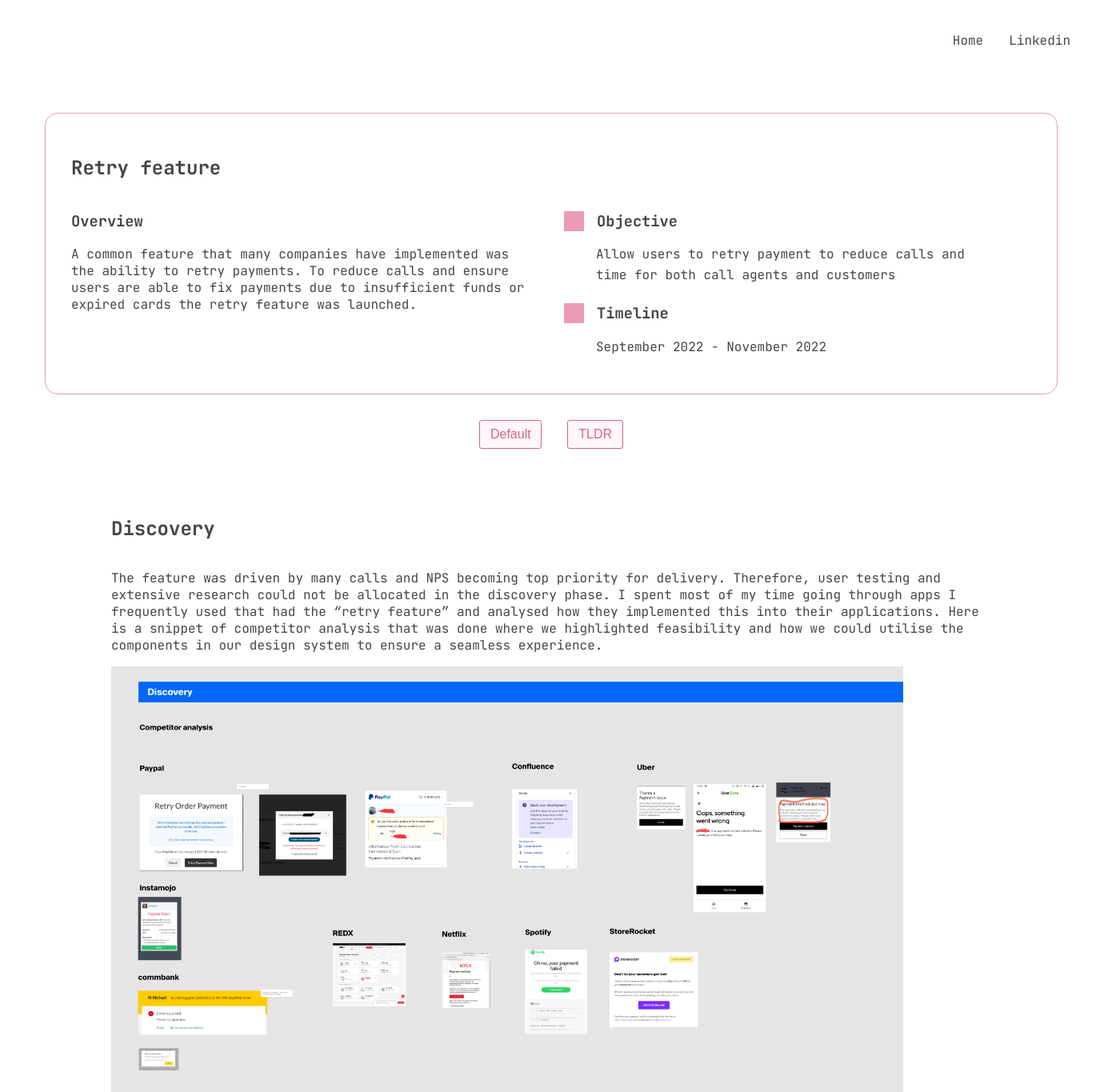
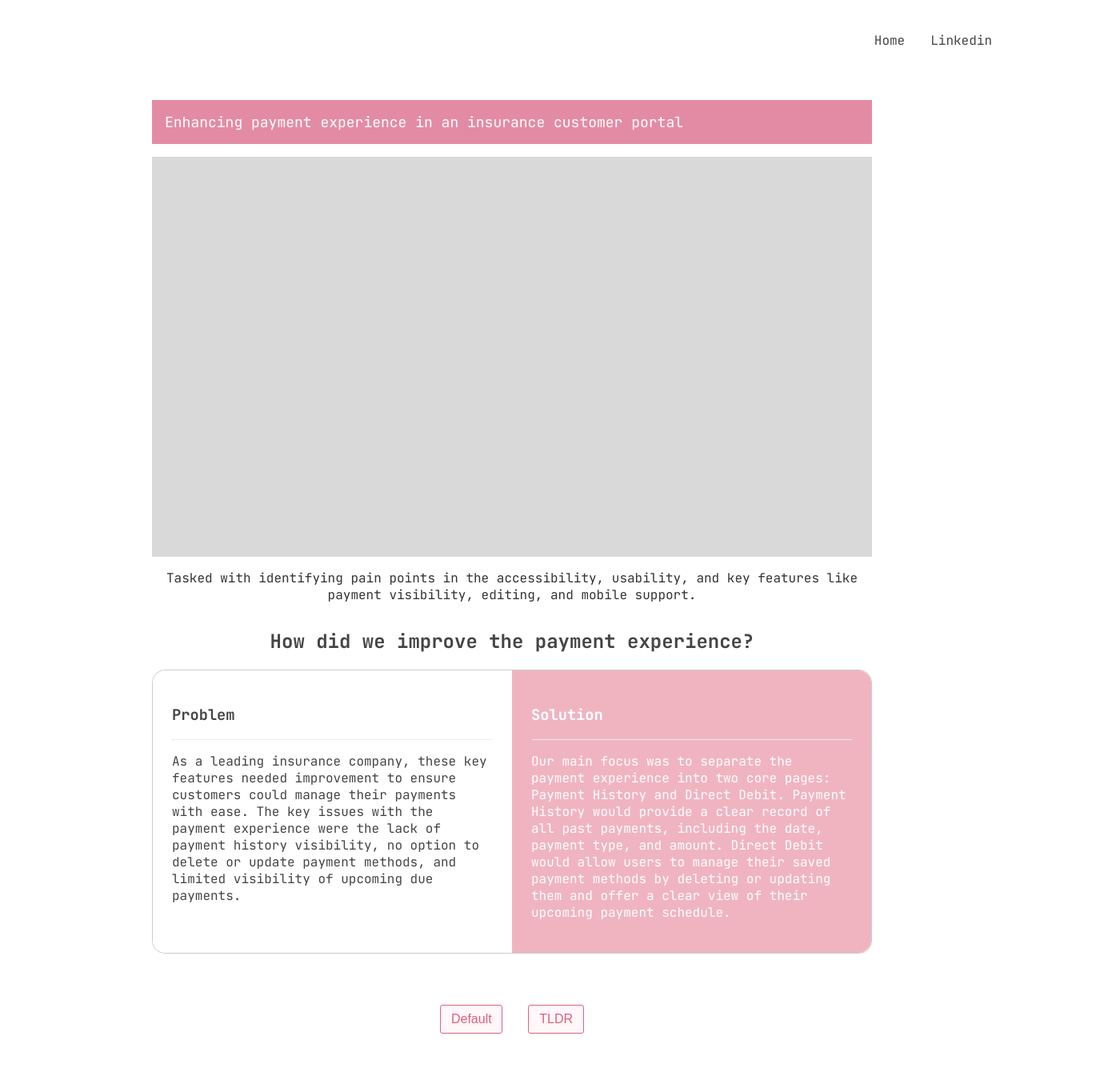
Before and after one commit to crystaltr/portfolio, a React (Create React App) app: page /#/project1 in a window 1280 px wide. Shown: the top 1365 px of the page at 80% size, 1370 px wide, since content can reach past the window. Built offline with nearby package versions, Linux system fonts and the light colour scheme.

Commit message:
add imagery

```diff
--- /dev/null
+++ b/src/CaseStudyCards.jsx
@@ -0,0 +1,43 @@
+import React from "react";
+import "./casestudycards.css"; // Import CSS file
+
+const caseStudies = [
+  {
+    title: "Car Match",
+    description:
+      "Car Match is an all-in-one platform that simplifies the car buying process by allowing users to research vehicles, connect with trusted dealers, and access RACV-approved information and reviews. The platform also offers car insurance options, making it a convenient one-stop shop for purchasing a car with confidence and peace of mind.",
+    image: "/images/up.jpg", // Replace with actual image path
+    link: "/up-case-study",
+  },
+  {
+    title: "Whatslively",
+    description:
+      "Enhancing the Whatslively experience by introducing two key features to improve usability and event discovery. This case study focuses on identifying gaps in the current app and designing solutions that better support users in finding and managing live events.",
+    image: "/images/ownhome.jpg", // Replace with actual image path
+    link: "/ownhome-case-study",
+  },
+];
+
+const CaseStudyCards = () => {
+  return (
+    <section className="case-studies">
+      <h2>Other case studies</h2>
+      <div className="case-studies-container">
+        {caseStudies.map((study, index) => (
+          <div key={index} className="case-card">
+            <img src={study.image} alt={study.title} className="case-image" />
+            <div className="case-content">
+              <h3>{study.title}</h3>
+              <p>{study.description}</p>
+              <a href={study.link} className="case-link">
+                View Case Study →
+              </a>
+            </div>
+          </div>
+        ))}
+      </div>
+    </section>
+  );
+};
+
+export default CaseStudyCards;
--- a/src/ProjectOne.jsx
+++ b/src/ProjectOne.jsx
@@ -3,32 +3,66 @@ import './project.css';
 import comp1 from './comp1.png';
 import retryiter from './retryiter.png';
 import retry2 from './retry2.png';
+import CaseStudyCards from "./CaseStudyCards"; // Import the cards component
+
 
 
 function ProjectOne() {
     const [showContentOne, setShowContentOne] = useState(true);
     const [showContentTwo, setShowContentTwo] = useState(false);
         return (
+            <>
+            <section className="case-study">
+            {/* Title Section */}
+            <div className="case-study-title">
+              Enhancing payment experience in an insurance customer portal
+            </div>
+
+            {/* Image Placeholder */}
+            <div className="case-study-image"></div>
+
+            {/* Description */}
+            <p className="case-study-description">
+              Tasked with identifying pain points in the accessibility, usability, and
+              key features like payment visibility, editing, and mobile support.
+            </p>
+
+            {/* Improvement Section */}
+            <h2 className="case-study-heading">How did we improve the payment experience?</h2>
+
+            <div className="case-study-table">
+
+              <div className="table-column problem">
+
+                <h3>Problem</h3>
+                <hr
+            style={{ borderTop: "0px solid lightgrey" }}
+        ></hr>
+                <p>
+                  As a leading insurance company, these key features needed
+                  improvement to ensure customers could manage their payments with
+                  ease. The key issues with the payment experience were the lack of
+                  payment history visibility, no option to delete or update payment
+                  methods, and limited visibility of upcoming due payments.
+                </p>
+              </div>
+              <div className="table-column solution">
+                <h3>Solution</h3>
+                <hr
+            style={{ borderTop: "0px solid lightgrey" }}
+        ></hr>
+                <p>
+                  Our main focus was to separate the payment experience into two core
+                  pages: Payment History and Direct Debit. Payment History would
+                  provide a clear record of all past payments, including the date,
+                  payment type, and amount. Direct Debit would allow users to manage
+                  their saved payment methods by deleting or updating them and offer a
+                  clear view of their upcoming payment schedule.
+                </p>
+              </div>
+            </div>
+          </section>
             <div className='proj-grid'>
-                <div class='overview-container'>
-                <h2>Retry feature</h2>
-                    <div class='col1'>
-                        <h3>Overview</h3>
-                        <p>A common feature that many companies have implemented was the ability to retry payments. To reduce calls and ensure users are able to fix payments
-                            due to insufficient funds or expired cards the retry feature was launched.  </p>
-                    </div>
-                    <div class='col2'>
-                         <div class="objective-container">
-                            <h3>Objective</h3>
-                            <p style={{textIndent:'40px'}}>Allow users to retry payment to reduce calls and</p>
-                            <p style={{textIndent: '40px', lineHeight:'0'}}>time for both call agents and customers</p>
-                        </div>
-                        <div class="timeline-container">
-                            <h3>Timeline</h3>
-                            <p style={{textIndent:'40px'}}>September 2022 - November 2022</p>
-                        </div>
-                    </div>
-                </div>
                 <div class='btn-container' >
                 <button onClick={() => {
                     setShowContentOne(true);
@@ -88,7 +122,9 @@ function ProjectOne() {
                         </p>
                         <img src={retry2} alt="retry2" style={{width: '90%'}}/>
                 </div>)}
+                <CaseStudyCards />
             </div>
+            </>
         )
     }
 
--- /dev/null
+++ b/src/casestudycards.css
@@ -0,0 +1,63 @@
+.case-studies {
+    max-width: 1100px;
+    margin: 3rem auto;
+    text-align: center;
+  }
+
+  .case-studies h2 {
+    font-size: 1.8rem;
+    margin-bottom: 2rem;
+  }
+
+  .case-studies-container {
+    display: flex;
+    justify-content: center;
+    gap: 1.5rem;
+    flex-wrap: wrap;
+  }
+
+  .case-card {
+    width: 400px;
+    background: white;
+    border-radius: 12px;
+    overflow: hidden;
+    box-shadow: 0 4px 10px rgba(0, 0, 0, 0.1);
+    transition: transform 0.2s ease-in-out;
+  }
+
+  .case-card:hover {
+    transform: translateY(-5px);
+  }
+
+  .case-image {
+    width: 100%;
+    height: 180px;
+    object-fit: cover;
+  }
+
+  .case-content {
+    padding: 1.2rem;
+    text-align: left;
+  }
+
+  .case-content h3 {
+    font-size: 1.2rem;
+    margin-bottom: 0.5rem;
+  }
+
+  .case-content p {
+    font-size: 0.9rem;
+    color: #444;
+  }
+
+  .case-link {
+    display: inline-block;
+    margin-top: 0.8rem;
+    font-weight: bold;
+    text-decoration: none;
+    color: #000;
+  }
+
+  .case-link:hover {
+    text-decoration: underline;
+  }
--- a/src/landingpage.css
+++ b/src/landingpage.css
@@ -1,6 +1,6 @@
 
 .landing-container {
-  width: 50%; /* Adjust width as needed */
+  width: 60%; /* Adjust width as needed */
   max-width: 1200px; /* Keeps it responsive */
   margin: 0 auto; /* Centers the content */
 }
@@ -165,7 +165,7 @@
 
 
   .img1 {
-    width: 50%;
+    width: 60%;
     margin-left: auto;
   }
 
--- a/src/project.css
+++ b/src/project.css
@@ -1,46 +1,64 @@
-.proj-grid {
-    display: grid;
-    grid-template-columns: 1fr;
-    padding: 3rem;
-    place-items: center;
+.case-study {
+  max-width: 900px;
+  margin: 0 auto;
+  padding: 2rem;
+  text-align: center;
 }
 
-  .overview-container {
-    color: #454545;
-    padding: 2rem;
-    display: grid;
-    grid-template-columns: repeat(2, 1fr);
-    width: 1200px;
-    height: auto;
-    border-radius: 1rem;
-    border: .05rem solid #ed9ab6;
-    column-gap: 2rem;
+.case-study-title {
+  background-color: #e38ba5;
+  color: white;
+  font-size: 18px;
+  padding: 1rem;
+  text-align: left;
 }
 
-  .col1 {
-    grid-column: 1/2;
+.case-study-image {
+  width: 100%;
+  height: 500px;
+  background-color: #d9d9d9;
+  margin-top: 1rem;
 }
 
-  .col2 {
-    grid-column: 2/3;
-    display: flex;
-    flex-direction: column;
+.case-study-description {
+  margin-top: 1rem;
+  font-size: 1rem;
+  color: #333;
 }
 
-  .col2 h3 {
-    display: flex;
-    align-items: center;
+.case-study-heading {
+  margin-top: 2rem;
+  font-size: 24px;
 }
 
-  .col2 h3::before {
-    content: "";
-    display: inline-block;
-    width: 25px;
-    height: 25px;
-    background-color: #ed9ab6;
-    margin-right: 1rem;
-    vertical-align: middle;
+.case-study-table {
+  display: flex;
+  justify-content: space-between;
+  margin-top: 1rem;
+  border: 1px solid #ccc;
+  border-radius: 1rem;
+  text-align: left;
 }
+
+.table-column {
+  flex: 1;
+  padding: 1.5rem;
+}
+
+.problem {
+  background-color: #ffffff;
+  border-radius: 1rem;
+}
+
+.solution {
+  background-color: #f0b4c1;
+  color: white;
+  border-top-right-radius: 1rem;
+  border-bottom-right-radius: 1rem;
+}
+
+
+
 
   .default-container {
     width: 1100px;
```
Also changed, not shown: src/LandingPage.jsx (+11 -8 lines), src/ERA graphic.png (added), src/lpwl.png (added). Lines whose indentation alone changed are shown as unchanged.
